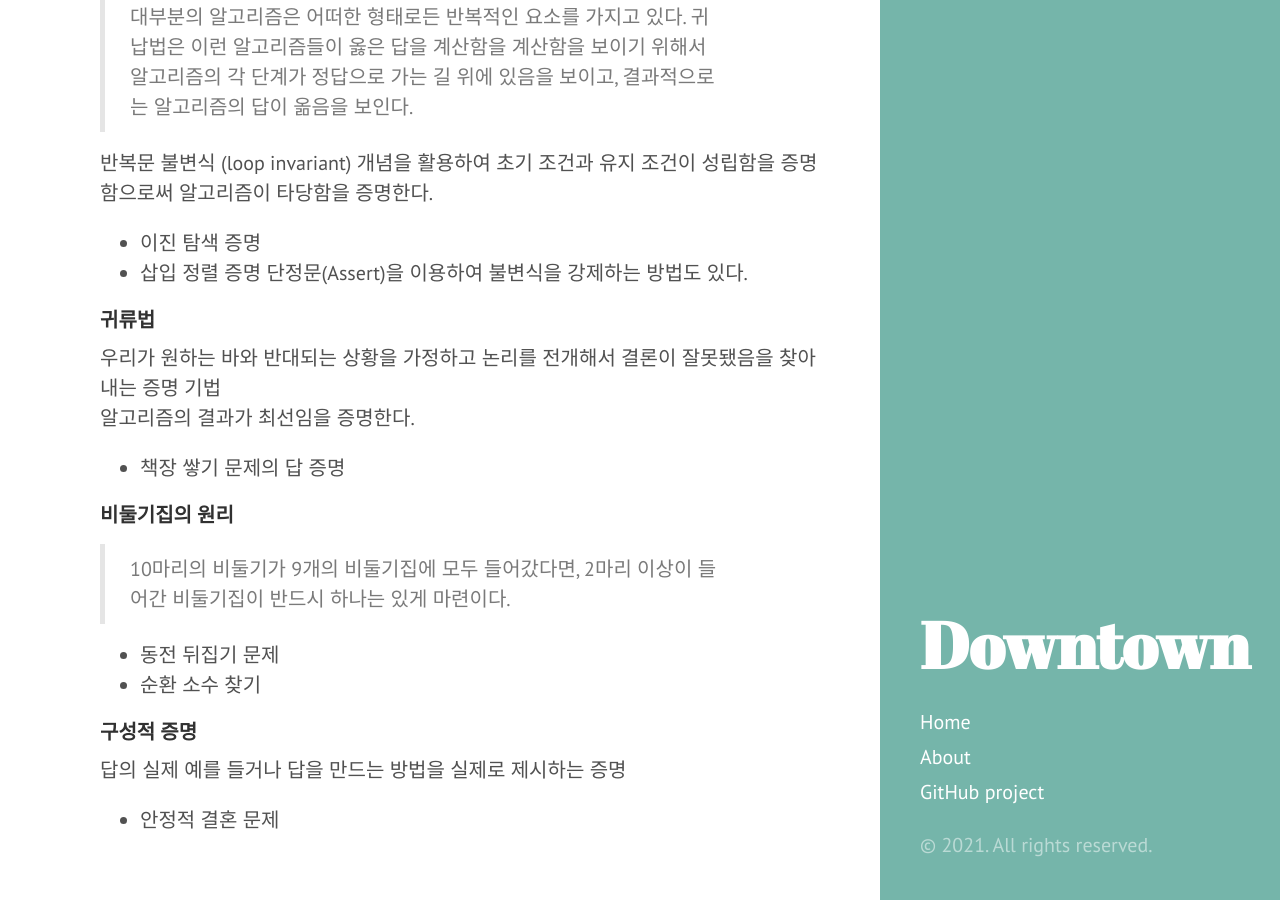
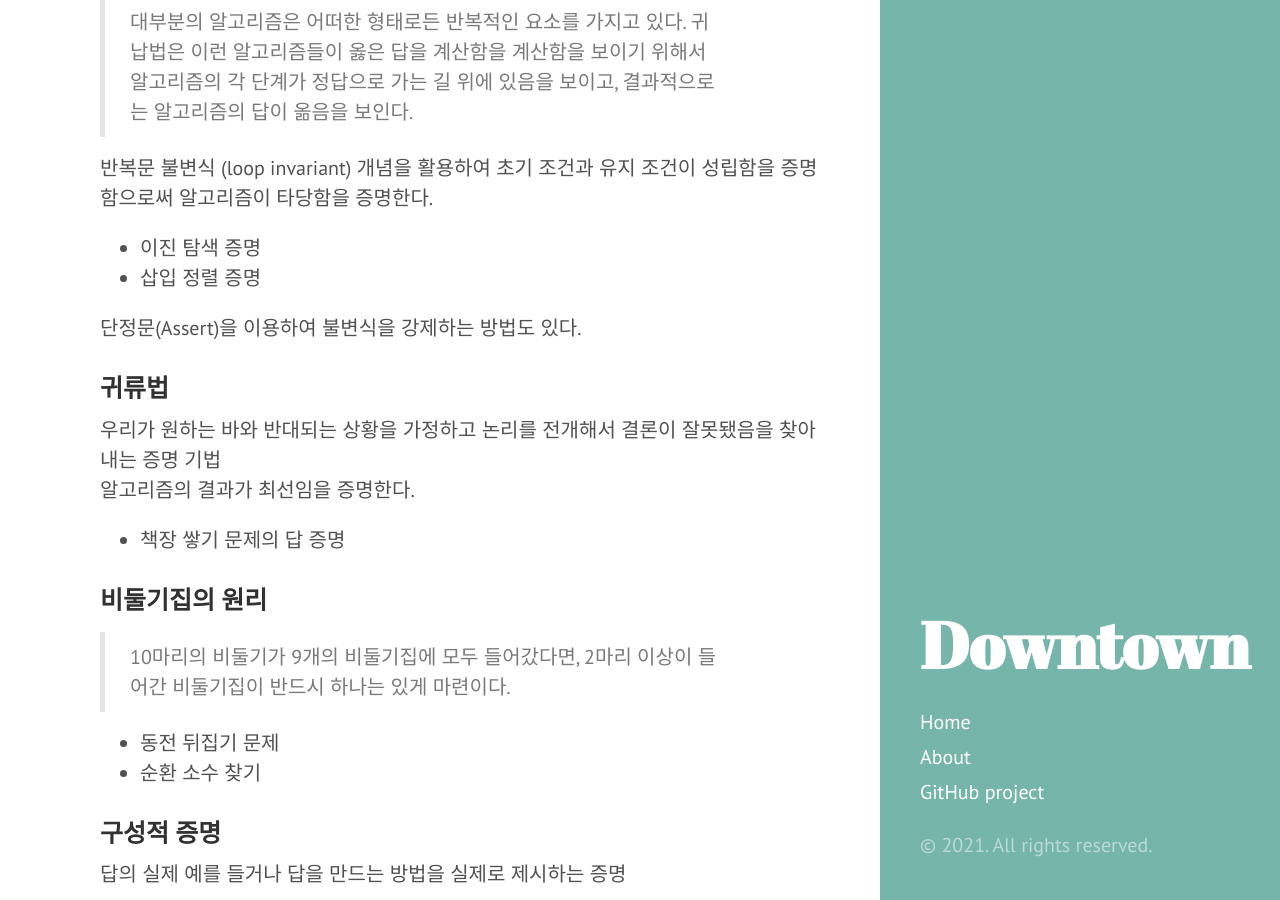
Before and after one commit to sinae-hong/log, a Jekyll site: the page built from _posts/2021-09-29-til.md, in a window 1280 px wide and 900 px high, scrolled down 340 px. Built offline with Jekyll 4.4.1, drawn with Linux system fonts in a browser that asks for light colours.

Commit message:
reformat

```diff
--- a/_posts/2021-09-29-til.md
+++ b/_posts/2021-09-29-til.md
@@ -10,27 +10,28 @@ tags:
 
 '[알고리즘 문제 해결 전략](https://book.algospot.com/)' 5장 내용 요약
 
-### 알고리즘의 정당성 증명 방법
+알고리즘의 정당성 증명 방법
 
-#### 귀납법
+### 귀납법
 > 대부분의 알고리즘은 어떠한 형태로든 반복적인 요소를 가지고 있다. 귀납법은 이런 알고리즘들이 옳은 답을 계산함을 계산함을 보이기 위해서 알고리즘의 각 단계가 정답으로 가는 길 위에 있음을 보이고, 결과적으로는 알고리즘의 답이 옮음을 보인다.
 
 반복문 불변식 (loop invariant) 개념을 활용하여 초기 조건과 유지 조건이 성립함을 증명함으로써 알고리즘이 타당함을 증명한다.
 - 이진 탐색 증명
 - 삽입 정렬 증명
+
 단정문(Assert)을 이용하여 불변식을 강제하는 방법도 있다.
 
-#### 귀류법
+### 귀류법
 우리가 원하는 바와 반대되는 상황을 가정하고 논리를 전개해서 결론이 잘못됐음을 찾아내는 증명 기법
 알고리즘의 결과가 최선임을 증명한다.
 - 책장 쌓기 문제의 답 증명
 
-#### 비둘기집의 원리
+### 비둘기집의 원리
 > 10마리의 비둘기가 9개의 비둘기집에 모두 들어갔다면, 2마리 이상이 들어간 비둘기집이 반드시 하나는 있게 마련이다.
 
 - 동전 뒤집기 문제
 - 순환 소수 찾기
 
-#### 구성적 증명
+### 구성적 증명
 답의 실제 예를 들거나 답을 만드는 방법을 실제로 제시하는 증명
 - 안정적 결혼 문제
```
